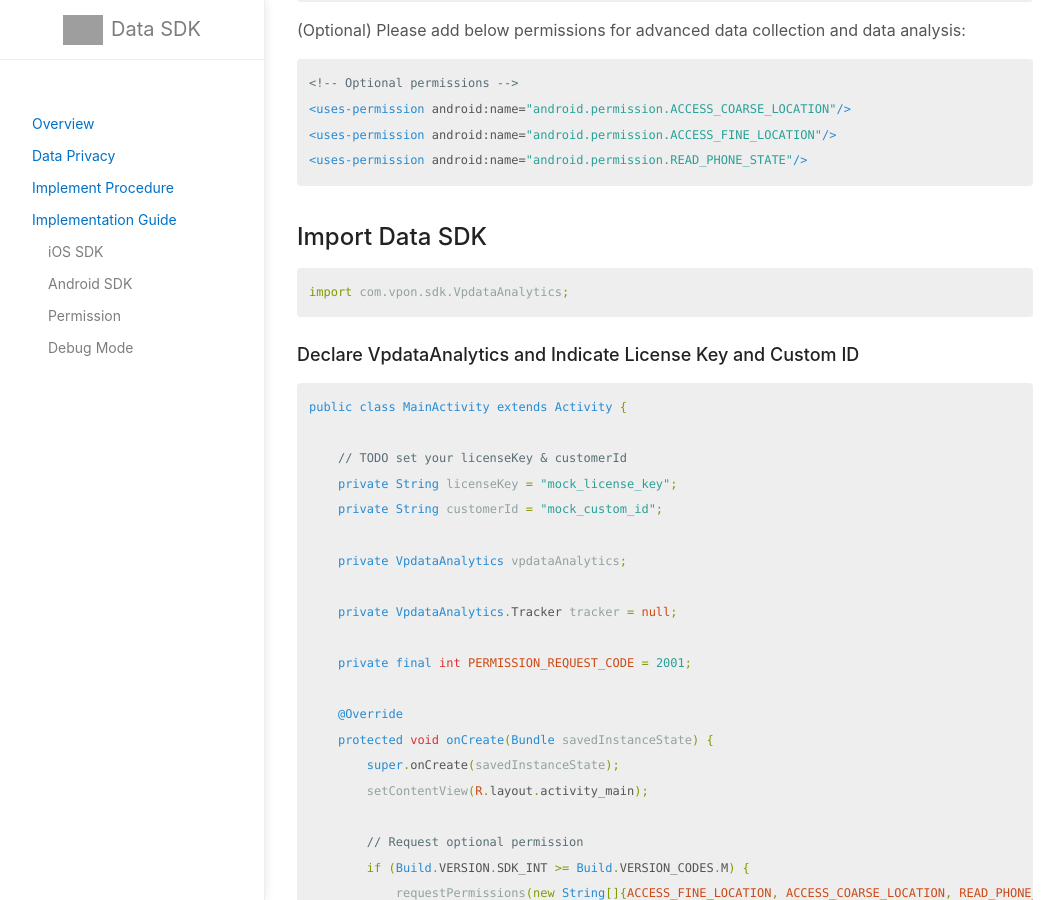
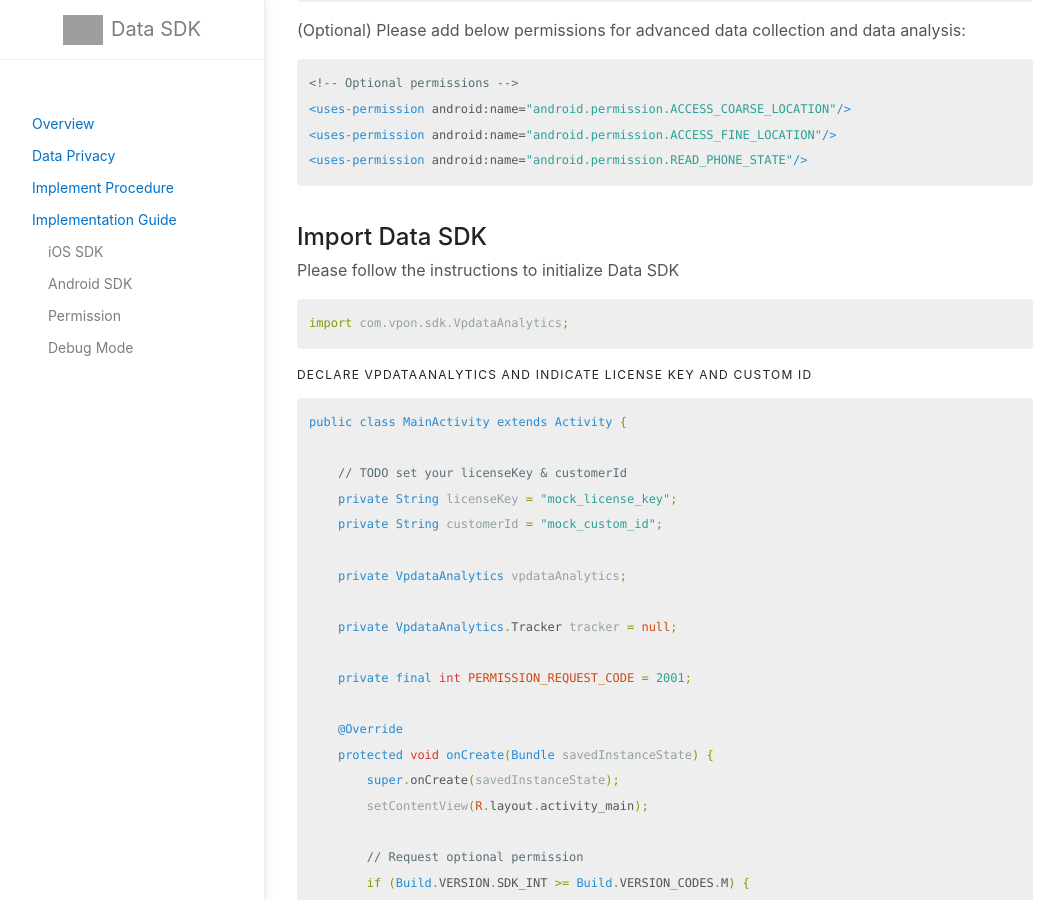
Before and after one commit to vpon-data/data-sdk, a Jekyll site: the page built from docs/Android.md, in a window 1280 px wide and 900 px high, scrolled down 1014 px. Shown: the whole window, without its empty margins (107-1171 px from the left). Built offline with Jekyll 4.4.1, drawn with Linux system fonts in a browser that asks for light colours; grey boxes are pictures that could not be loaded.

Commit message:
Update Android.md

````diff
--- a/docs/Android.md
+++ b/docs/Android.md
@@ -57,12 +57,13 @@ Please add the Permissions below in your `AndroidManifest.xml`
 ```
 
 ## Import Data SDK
+Please follow the instructions to initialize Data SDK
 
 ```java
 import com.vpon.sdk.VpdataAnalytics;
 ```
 
-### Declare VpdataAnalytics and Indicate License Key and Custom ID
+#### Declare VpdataAnalytics and Indicate License Key and Custom ID
 
 ```java
 public class MainActivity extends Activity {
````
